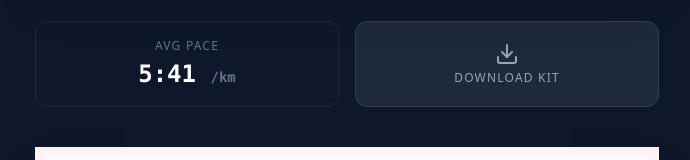
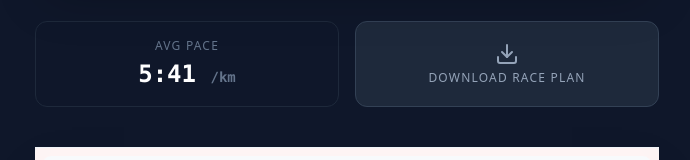
Before and after one commit to sheridan-runs/sprix, a React (Vite) app in the folder sprix/: page / in a window 1280 px wide. Shown: the part 727-887 px from the top of the page, without its empty margins (293-983 px from the left). Built offline with nearby package versions, Linux system fonts and the light colour scheme.

Commit message:
Update App.tsx

```diff
--- a/sprix/src/App.tsx
+++ b/sprix/src/App.tsx
@@ -41,7 +41,6 @@ function App() {
       setAvgPace(secondsToTime(paceSeconds));
     }
 
-    // Auto-reset view mode: Short races show all, Long races show summary
     if (distance <= 15) {
       setShowAllSplits(true);
     } else {
@@ -49,14 +48,11 @@ function App() {
     }
   }, [distance, timeStr, strategy]);
 
-  // Screen Logic: What the user sees on the website
   const visibleSplits = (distance > 15 && !showAllSplits)
     ? splits.filter(s => s.isMajorMarker || s.distance === distance)
     : splits;
 
-  // Print Logic: The "Safety Valve"
-  // Max rows that fit on A4 with headers/footers is approx 44.
-  // If the user tries to print >44 rows, we force the "Summary" view to prevent cutoff.
+  // Print Logic: Max rows that fit on A4.
   const MAX_PRINTABLE_ROWS = 44;
   const splitsToPrint = visibleSplits.length > MAX_PRINTABLE_ROWS
     ? splits.filter(s => s.isMajorMarker || s.distance === distance)
@@ -173,7 +169,7 @@ function App() {
             className="bg-slate-800 border border-slate-700 rounded-xl p-4 flex flex-col items-center justify-center text-center hover:bg-slate-700 transition-colors group cursor-pointer"
           >
              <Download className="w-6 h-6 text-slate-400 mb-1 group-hover:text-red-500 transition-colors" />
-             <span className="text-slate-400 text-xs uppercase tracking-widest group-hover:text-white transition-colors">Download Kit</span>
+             <span className="text-slate-400 text-xs uppercase tracking-widest group-hover:text-white transition-colors">Download Race Plan</span>
           </button>
         </div>
 
@@ -251,8 +247,8 @@ function App() {
                     </div>
                 </div>
 
-                {/* Band Data */}
-                <div className="text-[11px] font-mono leading-none">
+                {/* Band Data - FIX: Added 'leading-tight' instead of 'leading-none' to prevent cutoff */}
+                <div className="text-[11px] font-mono leading-tight">
                     <div className="grid grid-cols-3 bg-[#e5e7eb] font-bold py-1 border-b border-[#000000] mb-1">
                         <div className="text-center">KM</div>
                         <div className="text-center">PACE</div>
@@ -284,7 +280,7 @@ function App() {
                 <div className="h-1 w-full bg-[#000000] mt-4"></div>
             </div>
 
-            {/* Instructions (Fixed Alignment) */}
+            {/* Instructions */}
             <div className="space-y-4">
                 <h2 className="text-lg font-bold uppercase tracking-wider flex items-center gap-2">
                     <ClipboardList className="w-5 h-5" /> Instructions
```
